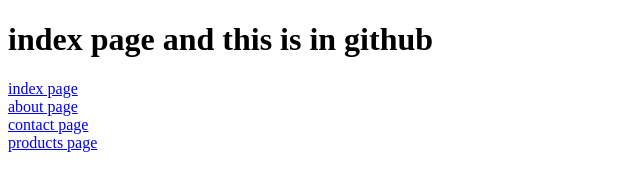
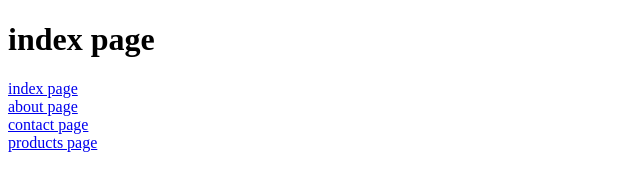
Before and after one commit to Dageshwar07/Node, a website: page node/view/index.html in a window 1280 px wide. Shown: the whole page, without its empty margins (0-640 px from the left). Drawn offline with Linux system fonts and the light colour scheme.

Commit message:
02-01-2023

```diff
--- a/node/view/index.html
+++ b/node/view/index.html
@@ -10,7 +10,7 @@
 
 </head>
 <body>
-    <h1><strong>index page and this is in github</strong></h1>
+    <h1><strong>index page</strong></h1>
     <a href="index.html">index page</a><br>
     <a href="about.html">about page</a><br>
     <a href="contact.html">contact page</a><br>
```
